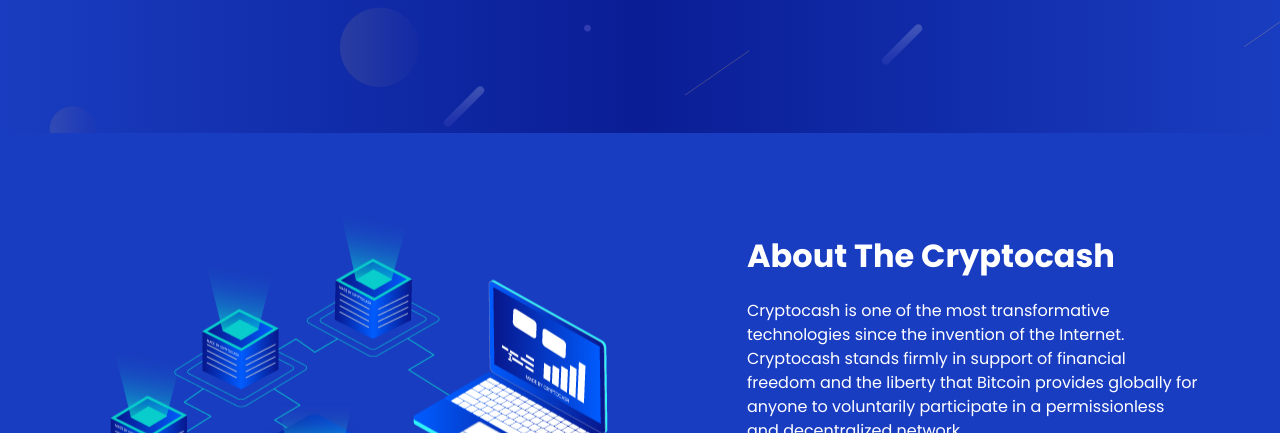
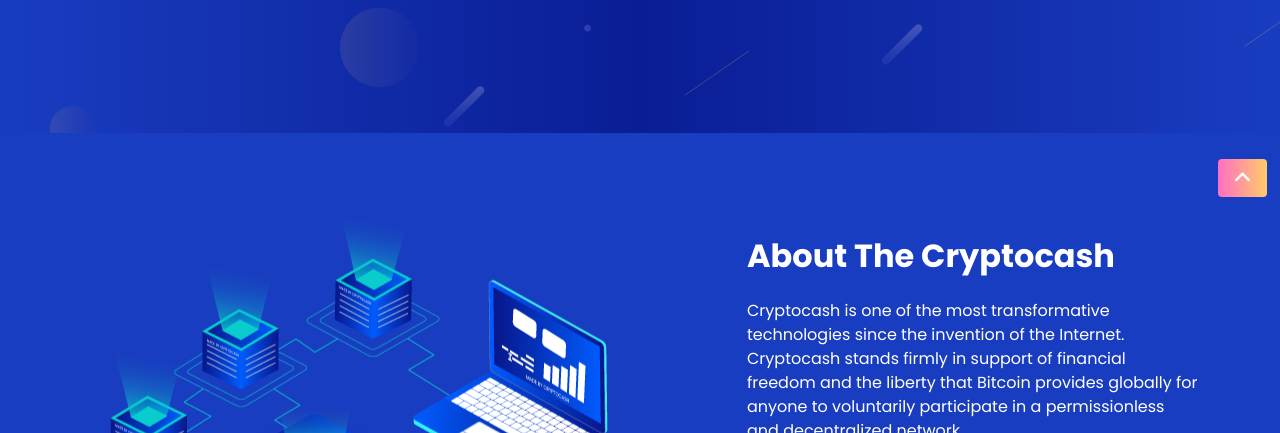
Before and after one commit to webwithaman/crypto-website, a plain HTML site: page index.html in a window 1280 px wide. Shown: the part 667-1100 px from the top of the page. Drawn offline with Linux system fonts and the light colour scheme.

Commit message:
scroll to top btn

```diff
--- a/index.html
+++ b/index.html
@@ -24,6 +24,14 @@
   <body>
     <!-- Site Wrapper Start -->
     <div class="site-wrapper">
+      <!-- Scroll to Top Button -->
+      <a
+        href="#"
+        class="scroll-to-top-btn my-gradient-secondary text-light px-3 py-1 rounded-1 fs-5"
+      >
+        <i class="fa-solid fa-angle-up"></i>
+      </a>
+
       <!-- Header Start -->
       <header>
         <!-- Navbar Start -->
--- a/js/main.js
+++ b/js/main.js
@@ -29,9 +29,13 @@ navLinks.forEach((element) => {
 });
 
 window.addEventListener("scroll", (event) => {
-  if (window.scrollY > 50)
+  if (window.scrollY > 50) {
     document.querySelector("header").classList.add("fixed-on-scroll");
-  else document.querySelector("header").classList.remove("fixed-on-scroll");
+    document.querySelector(".scroll-to-top-btn").style.bottom = ".8rem";
+  } else {
+    document.querySelector("header").classList.remove("fixed-on-scroll");
+    document.querySelector(".scroll-to-top-btn").style.bottom = "-4rem";
+  }
 });
 
 const accordionItemsHeaders = document.querySelectorAll(
--- a/scss/main.scss
+++ b/scss/main.scss
@@ -2,6 +2,14 @@
 @import "utilities";
 @import "mixins";
 @import "components/buttons";
+
+// Scroll to Top Button
+.scroll-to-top-btn {
+  position: fixed;
+  right: 0.8rem;
+  bottom: -3rem;
+  transition: all 0.3s linear;
+}
 
 // Header Start
 header {
```
Also changed, not shown: css/main.css.
